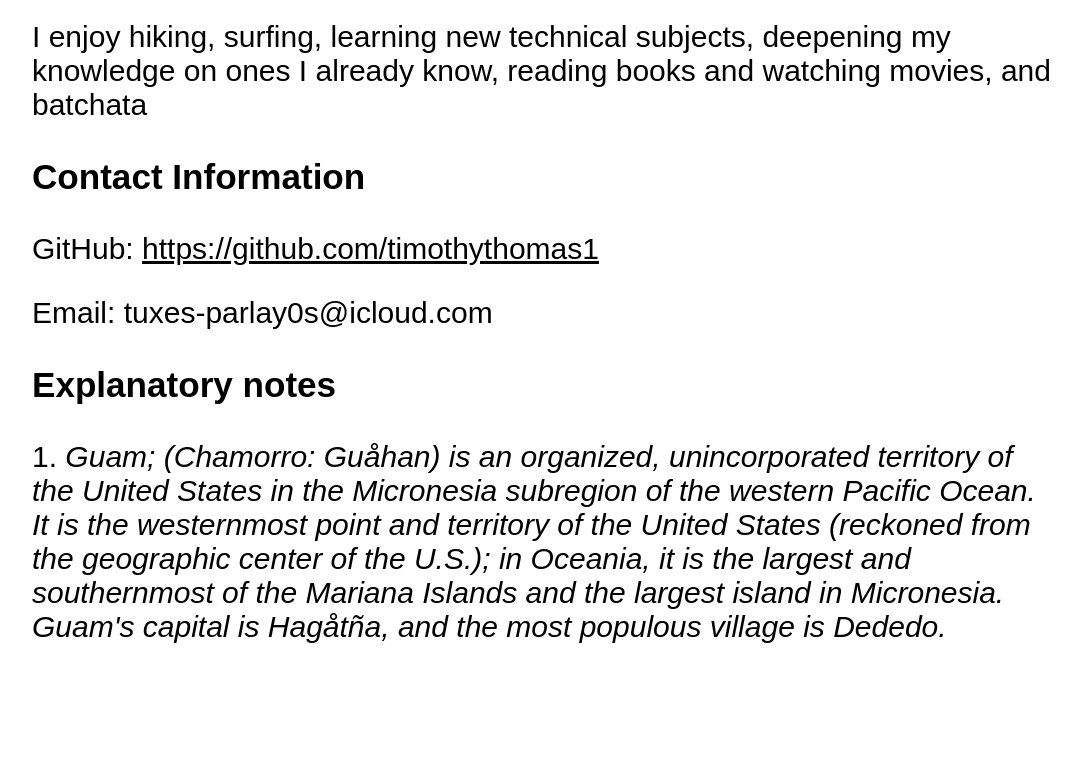
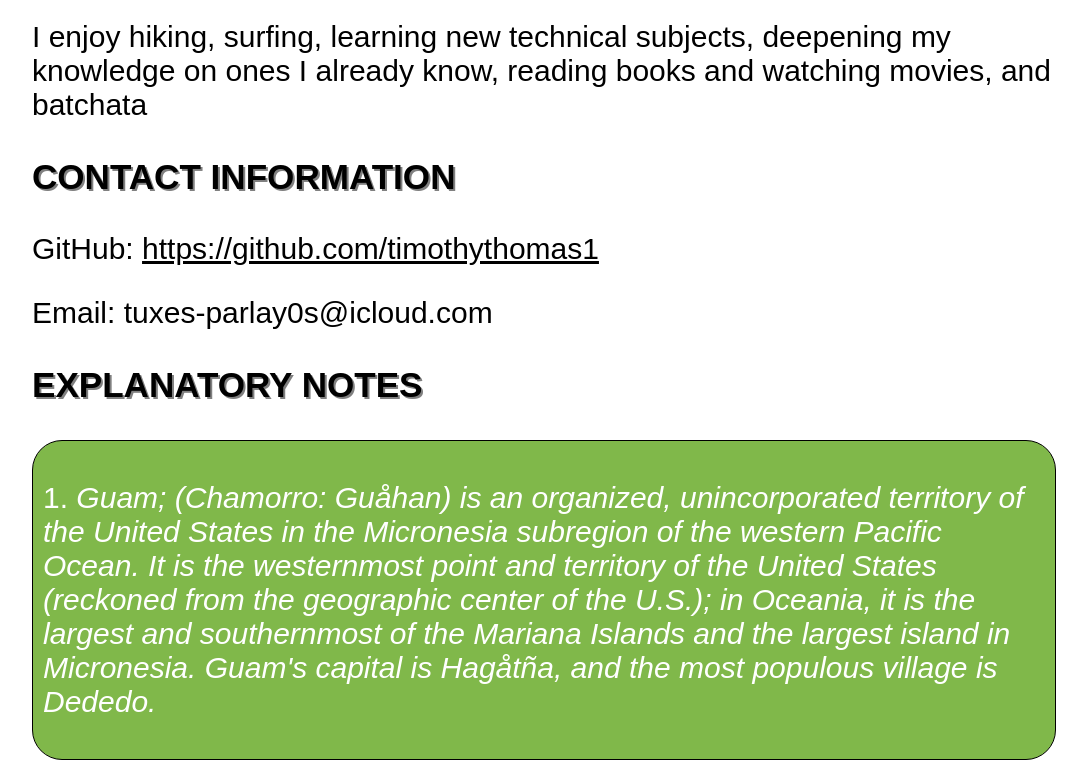
Before and after one commit to timothythomas1/mySite, a plain HTML site: page index.html in a window 1280 px wide. Shown: the part 615-1375 px from the top of the page, without its empty margins (96-1183 px from the left). Before the commit the page ends 1289 px from the top, so only its background shows below. Drawn offline with Linux system fonts and the light colour scheme.

Commit message:
Assignment 2

```diff
--- a/index.html
+++ b/index.html
@@ -25,7 +25,9 @@
     <p>Email: tuxes-parlay0s@icloud.com</p>
 
     <h3>Explanatory notes</h3>
-    <p>1. <i>Guam; (Chamorro: Guåhan) is an organized, unincorporated territory of the United States in the Micronesia subregion of the western Pacific Ocean. It is the westernmost point and territory of the United States (reckoned from the geographic center of the U.S.); in Oceania, it is the largest and southernmost of the Mariana Islands and the largest island in Micronesia. Guam's capital is Hagåtña, and the most populous village is Dededo.</i></p>
+    <div class="notes">
+        <p>1. <i>Guam; (Chamorro: Guåhan) is an organized, unincorporated territory of the United States in the Micronesia subregion of the western Pacific Ocean. It is the westernmost point and territory of the United States (reckoned from the geographic center of the U.S.); in Oceania, it is the largest and southernmost of the Mariana Islands and the largest island in Micronesia. Guam's capital is Hagåtña, and the most populous village is Dededo.</i></p>
+    </div>
 
 </body>
 </html>
--- a/mystyle.css
+++ b/mystyle.css
@@ -3,9 +3,22 @@
 
 header{
     text-align: center;
+    text-decoration: underline;
+}
+h3{
+    text-shadow: 2px 2px gray;
+    text-transform: uppercase;
 }
 body{
     font-family: Arial, Helvetica, sans-serif;
     font-size: 30px;
     margin: 0 10%;
 }
+
+.notes{
+    color:white;
+    background-color: #80b84a;
+    padding: 10px;
+    border: solid black 1px;
+    border-radius: 30px;
+}
```
